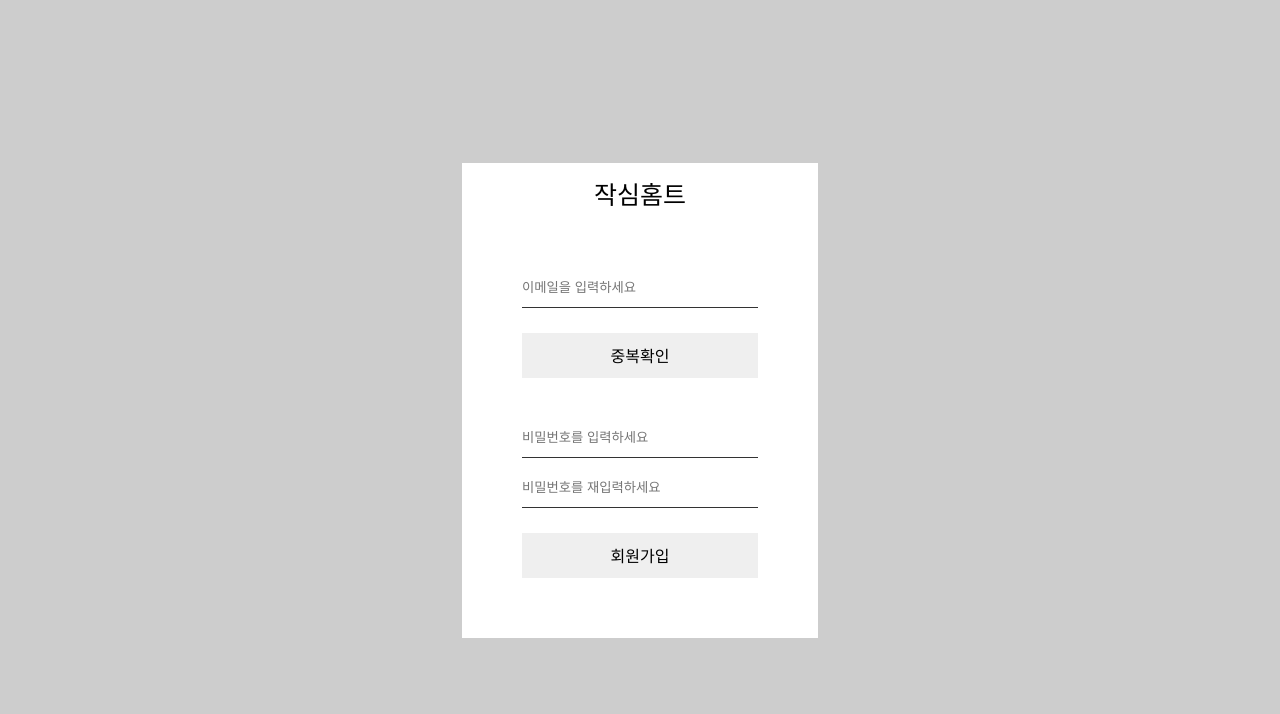
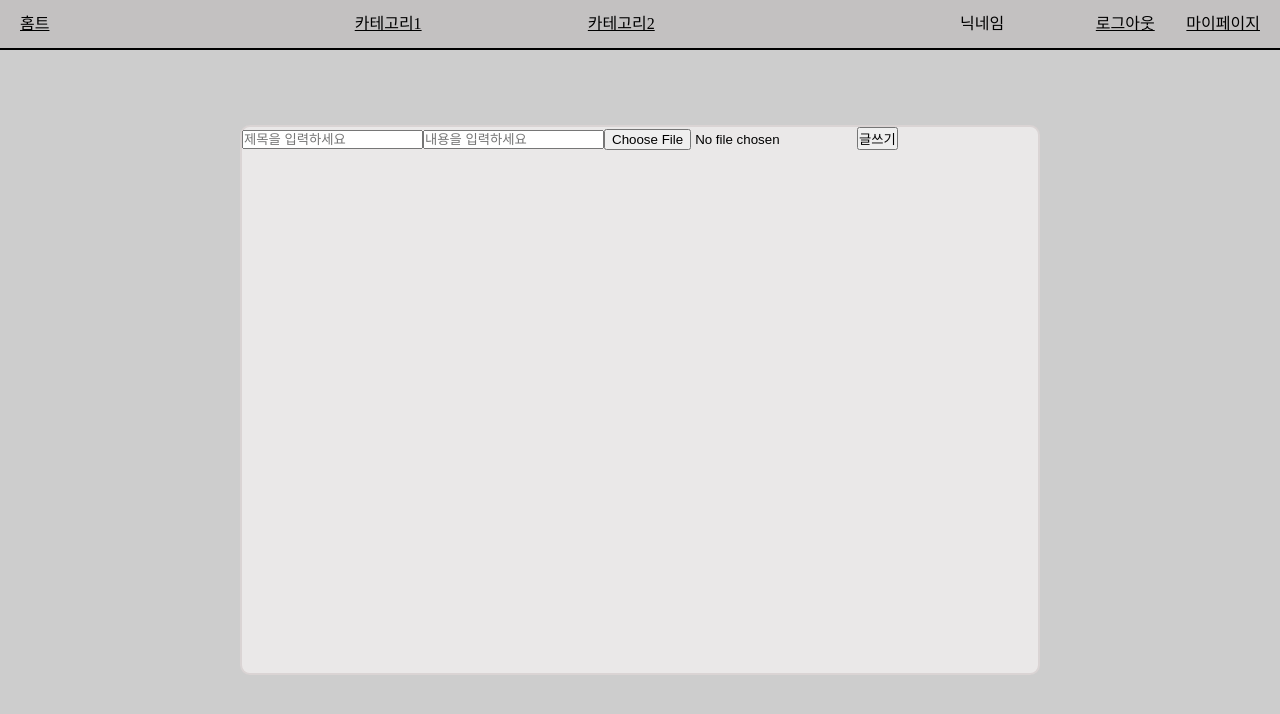
Before and after one commit to miniproject-frontend/frontend-miniproject, a React (Create React App) app: page /write in a window 1280 px wide. Shown: the top 714 px of the page. Built offline with nearby package versions, Linux system fonts and the light colour scheme.

Commit message:
수정 및 작성페이지 제작중

```diff
--- a/src/App.js
+++ b/src/App.js
@@ -1,8 +1,9 @@
 import Header from "./components/Header/Header";
 import Join from "./components/Join/Join";
+import Write from "./components/Pages/Write";
 
 function App() {
-  return <Join />;
+  return <Write />;
 }
 
 export default App;
--- a/src/components/Header/header.css
+++ b/src/components/Header/header.css
@@ -6,6 +6,7 @@
 }
 
 .headerBox {
+  border-bottom: 2px solid black;
   background-color: rgb(195, 193, 193);
   width: 100%;
   height: 50px;
@@ -27,13 +28,15 @@
 }
 
 .rightHeader {
-  width: 200px;
+  width: 300px;
   display: inline-block;
   display: flex;
   align-items: center;
   justify-content: space-between;
+  margin-right: 20px;
 }
 
 .rightHeader > p {
   display: inline-block;
+  margin-right: 60px;
 }
--- a/src/components/Pages/Write.jsx
+++ b/src/components/Pages/Write.jsx
@@ -0,0 +1,30 @@
+import React from "react";
+import Header from "../Header/Header";
+import "./write.css";
+
+const Write = () => {
+  return (
+    <div>
+      <Header />
+      <br></br>
+      <div className="uploadBox">
+        <form className="formBox">
+          <input
+            className="titleBox"
+            type="text"
+            placeholder="제목을 입력하세요"
+          ></input>
+          <input
+            className="contentBox"
+            type="text"
+            placeholder="내용을 입력하세요"
+          ></input>
+          <input className="img" type="file"></input>
+          <button className="upButton">글쓰기</button>
+        </form>
+      </div>
+    </div>
+  );
+};
+
+export default Write;
--- /dev/null
+++ b/src/components/Pages/write.css
@@ -0,0 +1,31 @@
+.uploadBox {
+  margin: auto;
+  display: flex;
+  align-items: center;
+  justify-content: center;
+  min-height: 100vh;
+  max-width: 400px;
+}
+
+.formBox {
+  background-color: rgb(234, 232, 232);
+  border: 2px solid rgb(218, 212, 212);
+  border-radius: 10px;
+  width: 80%;
+  max-width: 800px;
+  height: 80%;
+  max-height: 550px;
+  position: absolute;
+  top: 50%;
+  left: 50%;
+  transform: translate(-50%, -50%);
+}
+
+.titleBox {
+}
+.contentBox {
+}
+.img {
+}
+.upButton {
+}
```
